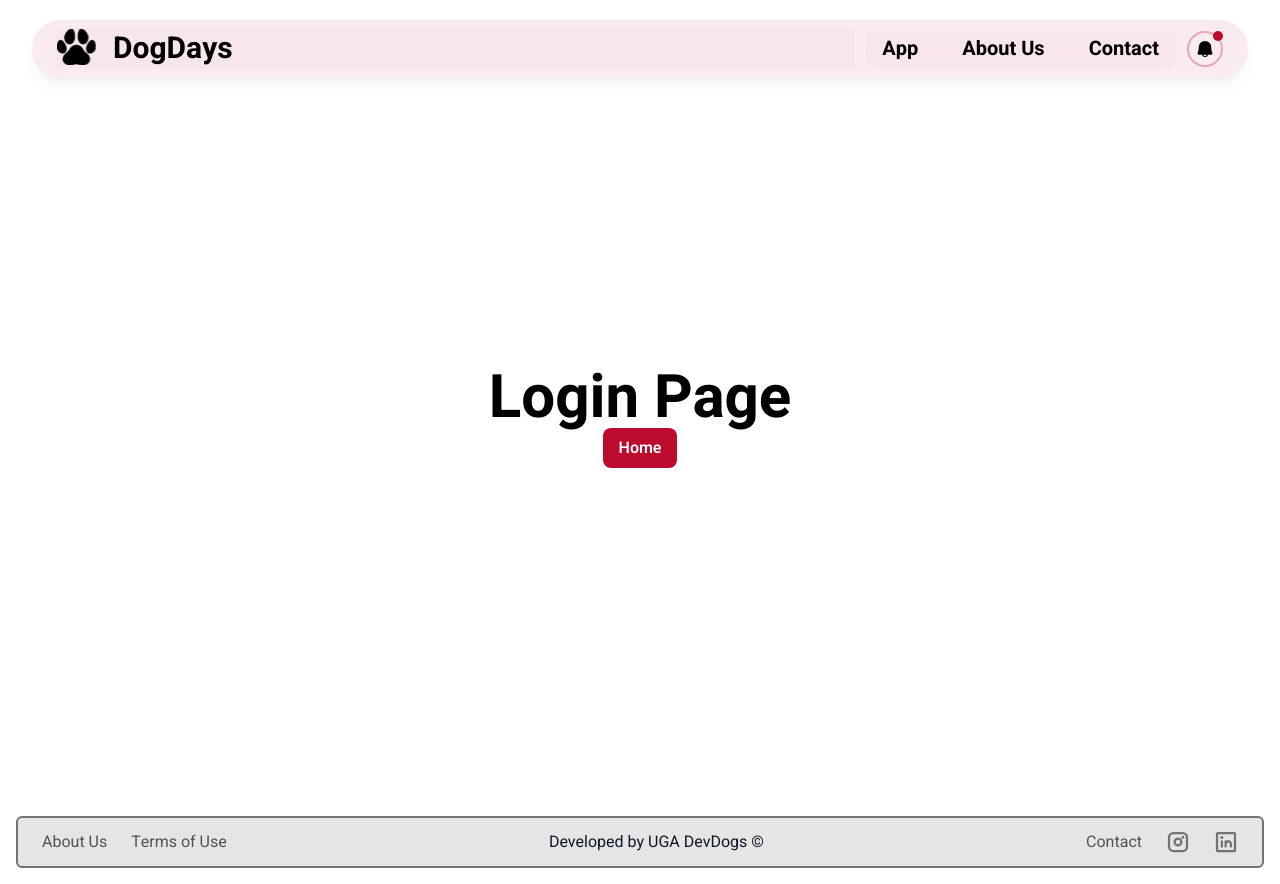
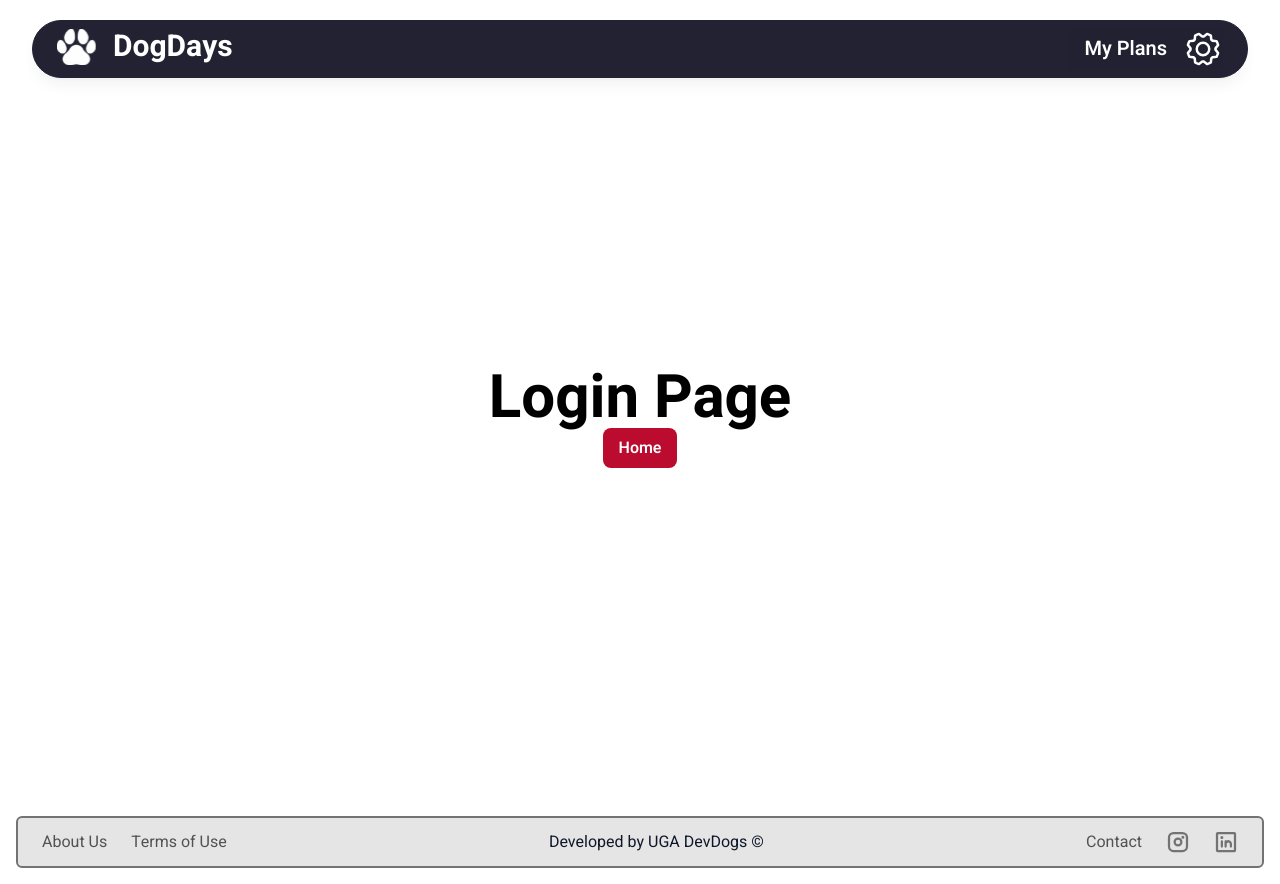
Before and after one commit to DevDogs-UGA/Optimal-Schedule-Builder, a Next.js app in the folder frontend/: page /login in a window 1280 px wide. Built offline with nearby package versions, Linux system fonts and the light colour scheme.

Commit message:
Updated Navbar

```diff
--- /dev/null
+++ b/frontend/src/app/settings/page.tsx
@@ -0,0 +1,16 @@
+import { Navbar } from "@/components/Navbar";
+import { Button } from "@/components/ui/Button";
+import Link from "next/link";
+
+export default function PastCredits() {
+  return (
+    <div className="min-h-screen">
+      <Navbar />
+      <div className="flex h-[calc(100vh-5rem)] flex-grow flex-col items-center justify-center text-center">
+        <div className="space-y-4">
+          <h1 className="text-4xl font-bold md:text-6xl">Settings Page</h1>
+        </div>
+      </div>
+    </div>
+  );
+}
--- a/frontend/src/components/Navbar.tsx
+++ b/frontend/src/components/Navbar.tsx
@@ -4,47 +4,7 @@ import React, { useState, useEffect } from "react";
 import Image from "next/image";
 import Link from "next/link";
 import Notifications from "./Notifications";
-
-// Simulate request to backend.
-let notifications = [
-  {
-    id: "1",
-    content: (
-      <p className="flex flex-col gap-2">
-        A spot has opened up in one of your saved classes (&ldquo;class name
-        here&rdquo;)!{" "}
-        <Link
-          className="text-sky-600 underline"
-          href="https://athena.uga.edu"
-          target="_blank"
-        >
-          Register now on Athena
-        </Link>
-      </p>
-    ),
-  },
-  {
-    id: "2",
-    content: (
-      <p className="flex flex-col gap-2">
-        One of your saved classes is almost completely filled!
-        <Link
-          className="text-sky-600 underline"
-          href="https://athena.uga.edu"
-          target="_blank"
-        >
-          Register now on Athena
-        </Link>
-      </p>
-    ),
-  },
-];
-
-async function closeNotification(id: string) {
-  await new Promise((resolve) => setTimeout(resolve, 2000));
-  notifications = notifications.filter((item) => item.id !== id);
-  return { success: true };
-}
+import { PiGear, PiGearFill } from "react-icons/pi";
 
 // Custom hook for scroll direction
 function useScrollDirection() {
@@ -73,73 +33,60 @@ function useScrollDirection() {
 }
 
 export function Navbar() {
-  const [isDropdownOpen, setIsDropdownOpen] = useState(false);
   const scrollDirection = useScrollDirection();
 
   return (
     <nav
-      className="data group sticky z-[999] flex w-full -translate-y-[130%] items-center gap-3 rounded-none border border-[#F8E6EA]/40 bg-[#F8E6EA]/80 px-6 shadow-lg shadow-black/5 backdrop-blur-[0.5rem] transition-all data-[scroll=up]:translate-y-0 data-[state=open]:shadow-none data-[state=open]:delay-0 sm:top-5 sm:mx-auto sm:max-w-[calc(min(1280px,100vw)-4rem)] sm:rounded-full sm:px-6 sm:py-2"
+      className="data group sticky z-[999] flex w-full -translate-y-[130%] items-center rounded-none border border-[#222233] bg-[#222233] px-3 shadow-lg shadow-black/5 backdrop-blur-[0.5rem] transition-all data-[scroll=up]:translate-y-0 data-[state=open]:shadow-none data-[state=open]:delay-0 sm:top-5 sm:mx-auto sm:max-w-[calc(min(1280px,100vw)-4rem)] sm:rounded-full sm:px-6 sm:py-2"
       data-scroll={scrollDirection}
-      data-state={isDropdownOpen ? "open" : "closed"}
     >
       {/* Logo and Title */}
       <Link
         href="/"
-        className="flex flex-1 items-center gap-4 bg-inherit py-3 sm:py-0"
+        className="flex tems-center gap-2 sm:gap-4 bg-inherit py-4 sm:py-0"
       >
         <Image
-          className="block"
+          className="block fill-current invert"
           src="/images/blackpaw.svg"
           width={40}
           height={40}
-          alt="black paw"
+          alt="white paw"
+
         />
-        <h1 className="text-3xl font-bold">DogDays</h1>
+        <h1 className="text-3xl font-bold text-white">DogDays</h1>
       </Link>
-
-      <ul className="absolute left-0 top-full -z-10 flex w-full -translate-y-full flex-col flex-nowrap border-[#F8E6EA]/40 bg-[#F8E6EA]/80 pb-3 text-xl font-bold opacity-0 shadow-lg backdrop-blur-[0.5rem] transition-all group-data-[state=open]:translate-y-0 group-data-[state=open]:opacity-100 sm:relative sm:z-auto sm:w-auto sm:translate-y-0 sm:flex-row sm:justify-end sm:gap-[inherit] sm:p-0 sm:opacity-100 sm:shadow-none">
+      <div className="flex-1"></div>
+      <ul className="absolute left-0 top-full -z-10 flex w-full -translate-y-full items-center flex-col flex-nowrap border-[#222233]/40 bg-[#222233]/80 pb-3 text-xl font-semibold opacity-0 shadow-lg backdrop-blur-[0.5rem] transition-all group-data-[state=open]:translate-y-0 group-data-[state=open]:opacity-100 sm:relative sm:z-auto sm:w-auto sm:translate-y-0 sm:flex-row sm:justify-end sm:gap-[inherit] sm:p-0 sm:opacity-100 sm:shadow-none">
         <li className="contents">
           <Link
-            className="px-6 py-3 transition hover:bg-bulldog-red/40 sm:rounded-lg sm:py-1 md:px-4"
-            href="/"
+            className="text-white px-6 py-3 transition text-center hover:text-[#e4212b] sm:rounded-lg sm:py-1 md:px-4"
+            href="/saved-plans"
           >
-            App
+            My Plans
           </Link>
         </li>
+
         <li className="contents">
-          <Link
-            className="px-6 py-3 transition hover:bg-bulldog-red/40 sm:rounded-lg sm:py-1 md:px-4"
-            href="/"
-          >
-            About Us
-          </Link>
-        </li>
-        <li className="contents">
-          <Link
-            className="px-6 py-3 transition hover:bg-bulldog-red/40 sm:rounded-lg sm:py-1 md:px-4"
-            href="/"
-          >
-            Contact
+          <Link href="/settings">
+            <PiGear size={40} className="fill-white hover:fill-[#e4212b] transition"/>
           </Link>
         </li>
       </ul>
 
-      <div className="relative flex flex-row-reverse items-center justify-around gap-4 text-xl font-bold sm:flex-row">
+
+      <div className="relative flex flex-row-reverse items-center justify-around text-xl font-semibold sm:flex-row sm:hidden">
         {/* Hamburger button for mobile */}
-        <button
-          className="flex size-[30px] cursor-default flex-col items-center justify-center gap-[3px] sm:hidden"
-          onClick={() => setIsDropdownOpen((open) => !open)}
-          type="button"
-        >
-          <span className="h-0.5 w-[18px] rounded-full bg-black transition-transform group-data-[state=open]:translate-y-[5px] group-data-[state=open]:rotate-45" />
-          <span className="h-0.5 w-[18px] rounded-full bg-black transition-transform group-data-[state=open]:-rotate-45" />
-          <span className="h-0.5 w-[18px] rounded-full bg-black transition-transform group-data-[state=open]:-translate-y-[5px] group-data-[state=open]:rotate-45" />
-        </button>
 
-        <Notifications
-          initialItems={notifications}
-          closeAction={closeNotification}
-        />
+        <Link href="/settings">
+            <PiGear size={40} className="fill-white hover:fill-[#e4212b] transition"/>
+        </Link>
+
+        <Link
+            className="text-white px-2 py-3 transition text-center hover:text-[#e4212b] sm:rounded-lg sm:py-1 md:px-4 sm:hidden"
+            href="/saved-plans"
+          >
+            My Plans
+        </Link>
       </div>
     </nav>
   );
```
Also changed, not shown: frontend/public/images/settings.svg (added).
